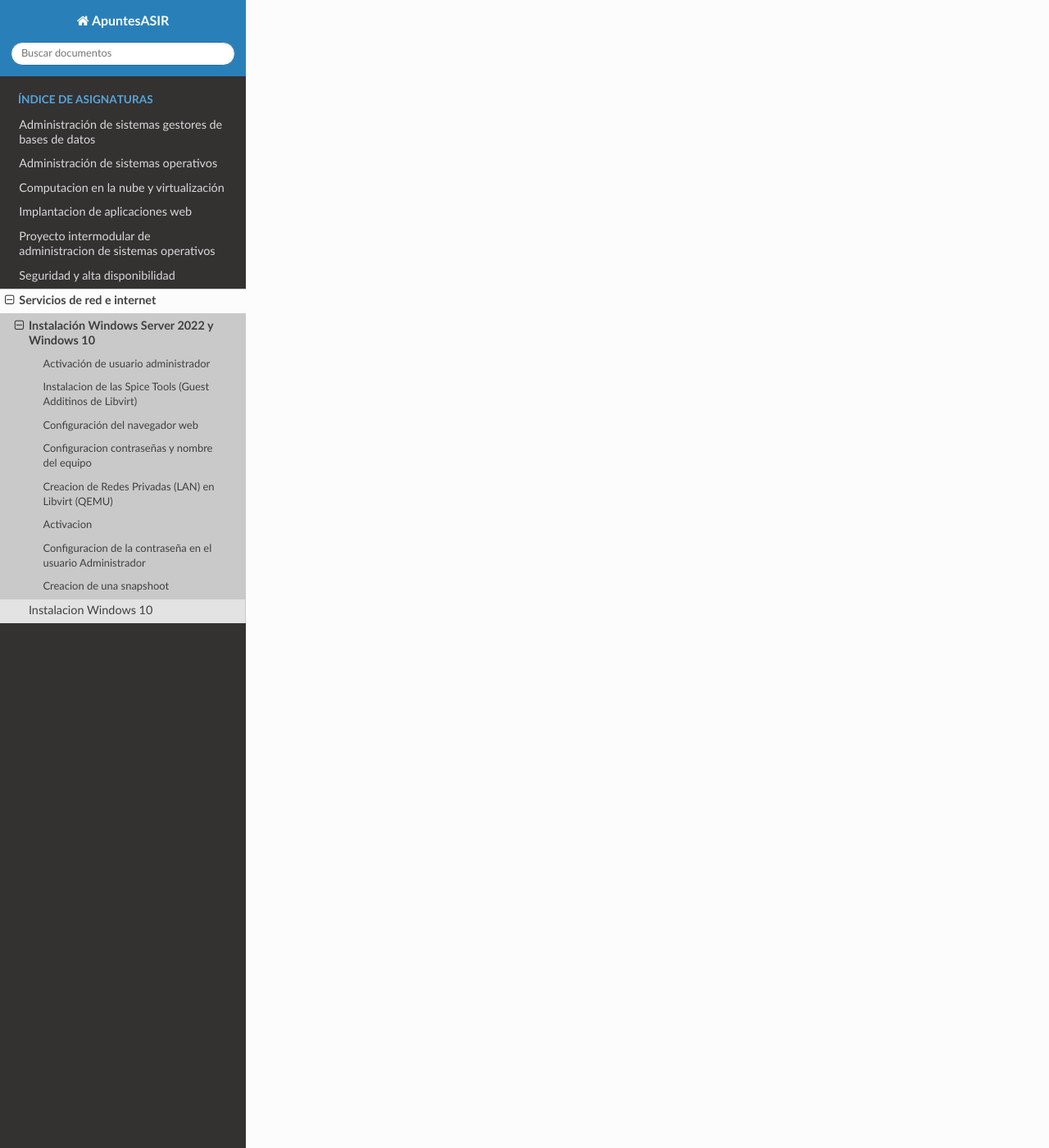
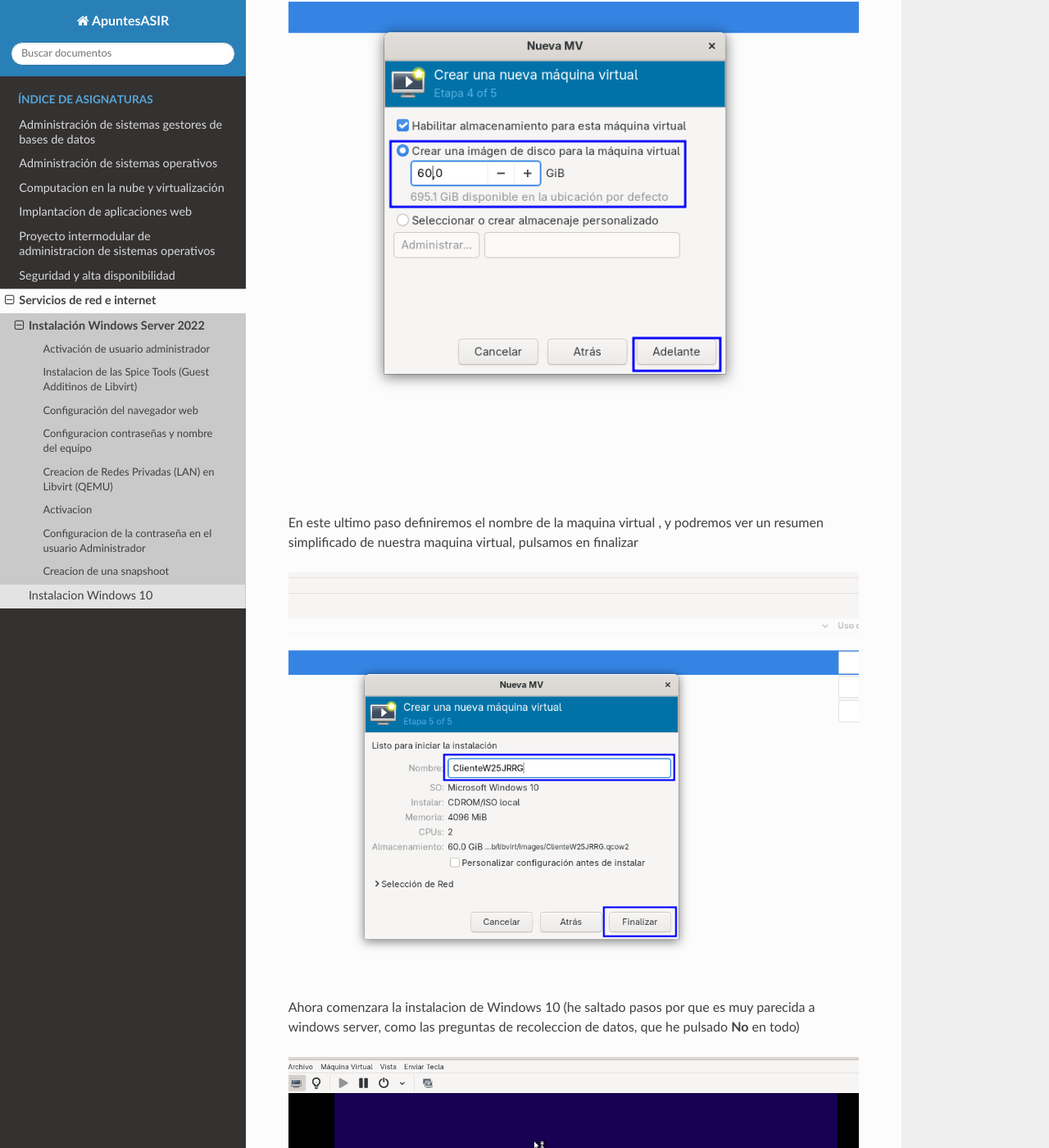
Before and after one commit to jrodriiguezg/ApuntesASIR, a Sphinx documentation site: the page built from docs/servicios-de-red-e-internet/instalacion-windows-server.md, in a window 1280 px wide and 1400 px high, scrolled down 36302 px. Shown: the whole window at 82% size. Built offline with Sphinx 7.4.7 and the Read the Docs theme 3.1.0, drawn with Linux system fonts in a browser that asks for light colours; pages that are not in the unit, such as notebooks, are missing from menus; some of the changed text lies outside the part shown.

Commit message:
new file:   docs/servicios-de-red-e-internet/images/w10/23.png 	new file:   docs/servicios-de-red-e-internet/images/w10/24.png 	new file:   docs/servicios-de-red-e-internet/images/w10/25.png 	new file:   docs/servicios-de-red-e-internet/images/w10/26.png 	modified:   docs/servicios-de-red-e-internet/instalacion-windows-server.md

```diff
--- a/docs/servicios-de-red-e-internet/instalacion-windows-server.md
+++ b/docs/servicios-de-red-e-internet/instalacion-windows-server.md
@@ -307,3 +307,27 @@
 Despues pulsamos siguiente
 
 ![Paso5](images/w10/5.png)
+
+Ahora establecemos la cantidad de RAM y el numero de CPUs a usar, lo he dejado por defecto y pulsamos adelante
+
+![Paso6](images/w10/6.png)
+
+Ahora definimos el tamaño del disco duro, por defecto lo da en 20Gb lo he subido a 60Gb
+
+![Paso7](images/w10/7.png)
+
+En este ultimo paso definiremos el nombre de la maquina virtual , y podremos ver un resumen simplificado de nuestra maquina virtual, pulsamos en finalizar
+
+![Paso8](images/w10/8.png)
+
+Ahora comenzara la instalacion de Windows 10 (he saltado pasos por que es muy parecida a windows server, como las preguntas de recoleccion de datos, que he pulsado **No** en todo)
+
+![Paso9](images/w10/9.png)
+
+Pulsamos **Instalar ahora** para instalar Windows 10
+
+![Paso10](images/w10/10.png)
+
+En el siguiente paso nos pedira clave del producto, no tengo clave entonces pulso en **No tengo clave de producto**
+
+![Paso11](images/w10/11.png)
```
Also changed, not shown: other parts of docs/servicios-de-red-e-internet/instalacion-windows-server.md (+2 -2 lines), docs/servicios-de-red-e-internet/images/w10/23.png (added), docs/servicios-de-red-e-internet/images/w10/24.png (added), docs/servicios-de-red-e-internet/images/w10/25.png (added), docs/servicios-de-red-e-internet/images/w10/26.png (added).
